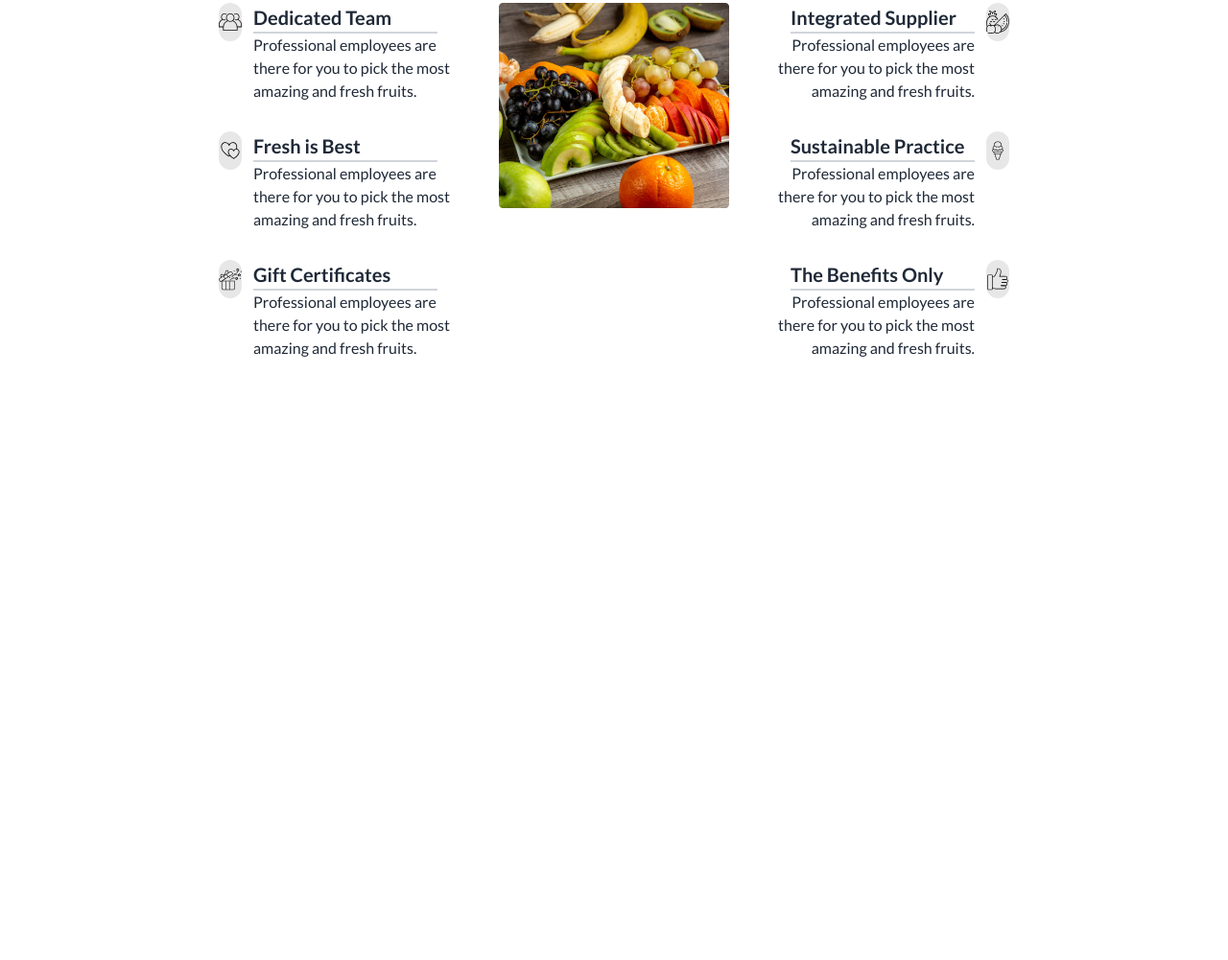
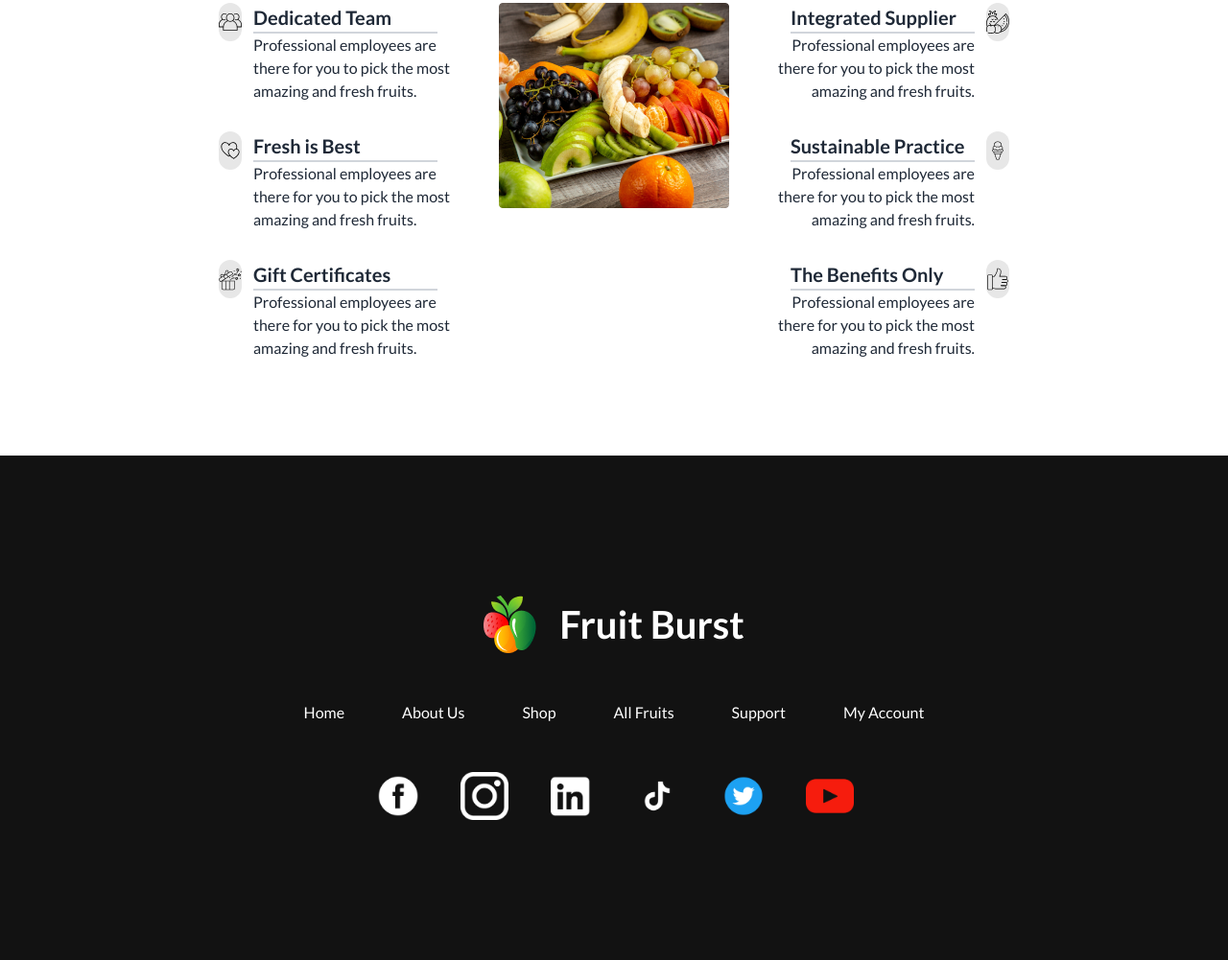
Before and after one commit to MamunManda/batch8-assgn3-B8A3-fruit-brust, a plain HTML site: page index.html in a window 1280 px wide. Shown: the part 2762-3763 px from the top of the page at 96% size. Before the commit the page ends 3137 px from the top, so only its background shows below. Drawn offline with nearby package versions, Linux system fonts and the light colour scheme.

Commit message:
footer complete

```diff
--- a/index.html
+++ b/index.html
@@ -927,6 +927,41 @@
             </div>
         </div>
     </main>
-    <footer></footer>
+    <footer class="pt-[100px]">
+        <!-- footer section  -->
+        <div class="bg-[#121212] text-white flex flex-col justify-center items-center text-center h-[526px] px-[240px]">
+            <div>
+                <a href="" class="flex justify-center items-center gap-6">
+                    <img src="./images/logo.png" alt="">
+                    <h2 class="text-[40px] font-bold">Fruit Burst</h2>
+                </a>
+            </div>
+            <div class="pt-[50px]">
+                <ul class="flex justify-between gap-[60px]">
+                    <a href="">
+                        <li>Home</li>
+                    </a><a href="">
+                        <li>About Us</li>
+                    </a><a href="">
+                        <li>Shop</li>
+                    </a><a href="">
+                        <li>All Fruits</li>
+                    </a><a href="">
+                        <li>Support</li>
+                    </a><a href="">
+                        <li>My Account</li>
+                    </a>
+                </ul>
+            </div>
+            <div class="flex pt-[50px] gap-[40px]">
+                <a href=""><img class="w-[50px]" src="./sm-icon/facebook.png" alt=""></a>
+                <a href=""><img class="w-[50px]" src="./sm-icon/instagram.png" alt=""></a>
+                <a href=""><img class="w-[50px]" src="./sm-icon/linkedin.png" alt=""></a>
+                <a href=""><img class="w-[50px]" src="./sm-icon/tiktok.png" alt=""></a>
+                <a href=""><img class="w-[50px]" src="./sm-icon/twitter.png" alt=""></a>
+                <a href=""><img class="w-[50px]" src="./sm-icon/youtube.png" alt=""></a>
+            </div>
+        </div>
+    </footer>
   </body>
 </html>
```
Also changed, not shown: sm-icon/facebook.png (added), sm-icon/instagram.png (added), sm-icon/linkedin.png (added), sm-icon/tiktok.png (added), sm-icon/twitter.png (added), sm-icon/youtube.png (added).
